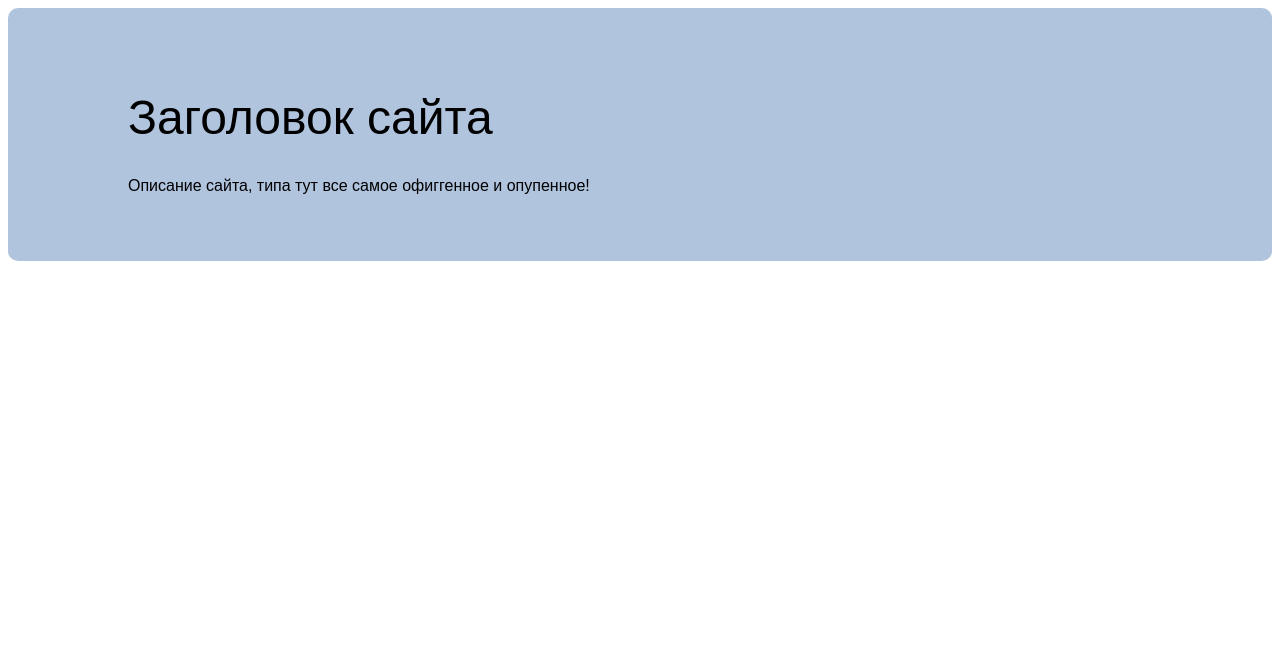
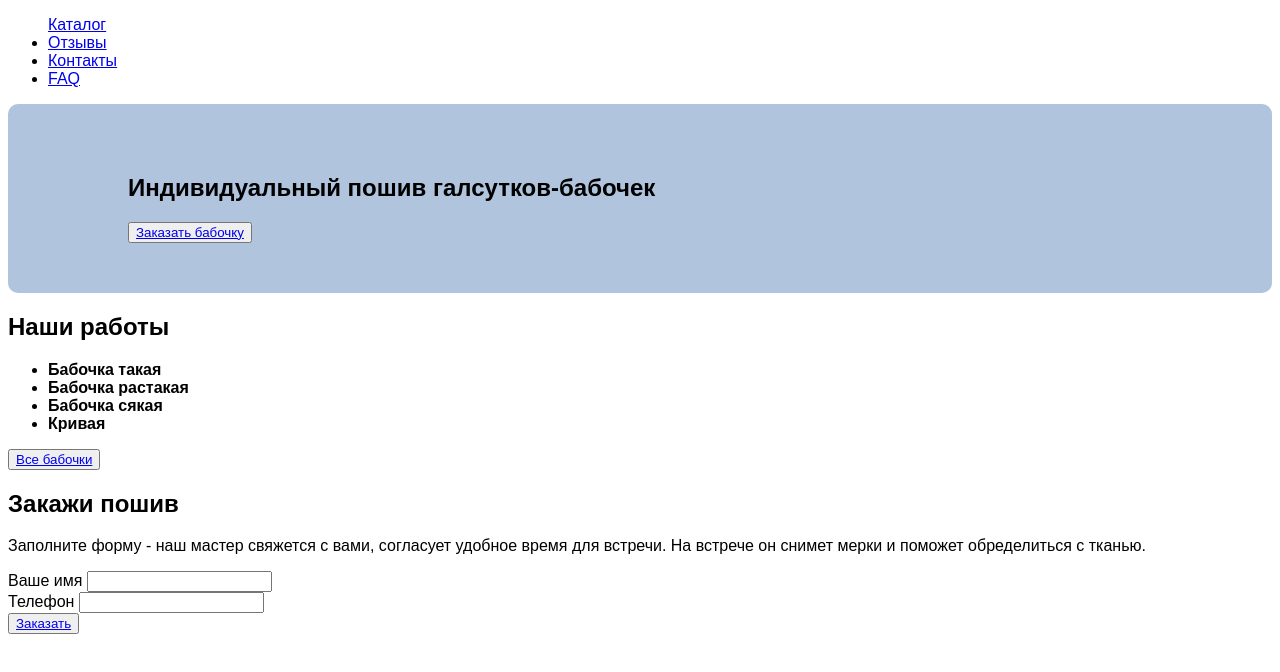
Before and after one commit to ValeriaVeber/butterfly_shop_saganovich, a website: page www/index.html in a window 1280 px wide. Drawn offline with Linux system fonts and the light colour scheme.

Commit message:
CORRECT Верстка главной страницы (без футера)

```diff
--- a/www/index.html
+++ b/www/index.html
@@ -1,19 +1,87 @@
 <!doctype html>
 <html lang="ru">
+
 <head>
     <meta charset="UTF-8">
     <meta name="viewport" content="width=device-width, initial-scale=1.0">
     <title>Мой первый проект</title>
     <link rel="stylesheet" href="style/style.css">
 </head>
+
 <body>
-    <div class="promo">
-        <div class="promo-inner">
-            <h1 class="promo-ttl">Заголовок сайта</h1>
-            <p class="promo-slogan">Описание сайта, типа тут все самое офиггенное и опупенное!</p>
+    <header class="inner">
+        <div class="header-inner">
+            <div class="header-wrap">
+                <a href="#" class="header-logo"></a>
+                <nav class="menu">
+                    <ul>
+                        <ll><a href="#">Каталог</a></ll>
+                        <li><a href="#">Отзывы</a></li>
+                        <li><a href="#">Контакты</a></li>
+                        <li><a href="#">FAQ</a></li>
+                    </ul>
+                </nav>
+            </div>
         </div>
-    </div>
+    </header>
+
+    <main>
+        <section class="promo">
+            <div class="promo-inner">
+                <h1 class="promo-slogan">Индивидуальный пошив галсутков-бабочек</h1>
+                <button class="btn promo-btn"><a href="#">Заказать бабочку</a></button>
+            </div>
+        </section>
+
+        <section class="catalog">
+            <div class="catalog-inner">
+                <h2 class="catalog-ttl">Наши работы</h2>
+                <ul class="catalog-list">
+                    <li class="calalog-item">
+                        <i class="catalog-item-pic" style="background-image: url();"></i>
+                        <strong class="catalog-item-desc">Бабочка такая</strong>
+                    </li>
+                    <li class="calalog-item">
+                        <i class="catalog-item-pic" style="background-image: url();"></i>
+                        <strong class="catalog-item-desc">Бабочка растакая</strong>
+                    </li>
+                    <li class="calalog-item">
+                        <i class="catalog-item-pic" style="background-image: url();"></i>
+                        <strong class="catalog-item-desc">Бабочка сякая</strong>
+                    </li>
+                    <li class="calalog-item">
+                        <i class="catalog-item-pic" style="background-image: url();"></i>
+                        <strong class="catalog-item-desc">Кривая</strong>
+                    </li>
+                </ul>
+                <button class="btn catalog-btn"><a href="#">Все бабочки</a></button>
+            </div>
+        </section>
+
+        <section class="order">
+            <h2 class="order-title">Закажи пошив</h2>
+            <p class="order-text">Заполните форму - наш мастер свяжется с вами, согласует удобное время для встречи. На
+                встрече он снимет мерки и поможет обределиться с тканью.</p>
+            <form action="#" class="form">
+                <div class="form-field">
+                    <label for="name" class="form-label">Ваше имя</label>
+                    <input id="name" name="name" type="text" class="form-input">
+                </div>
+                <div class="form-field">
+                    <label for="phone" class="form-label">Телефон</label>
+                    <input id="phone" name="phone" type="tel" class="form-input">
+                </div>
+            </form>
+            <button class="btn order-btn"><a href="#">Заказать</a></button>
+        </section>
+    </main>
+
+    <footer class="footer">
+
+    </footer>
+
 
     <script src="scripts/script.js"></script>
 </body>
+
 </html>
```
Also changed, not shown: www/style/style.css (+1 -1 lines).
